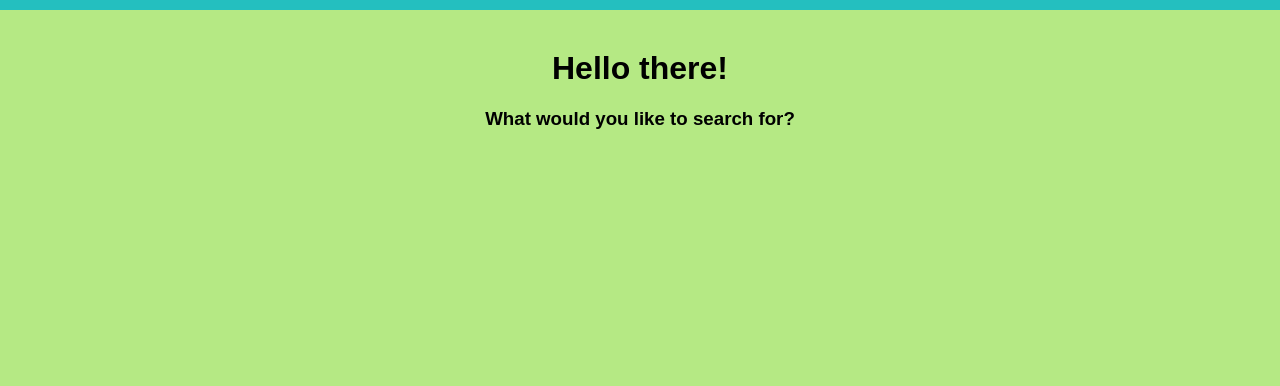
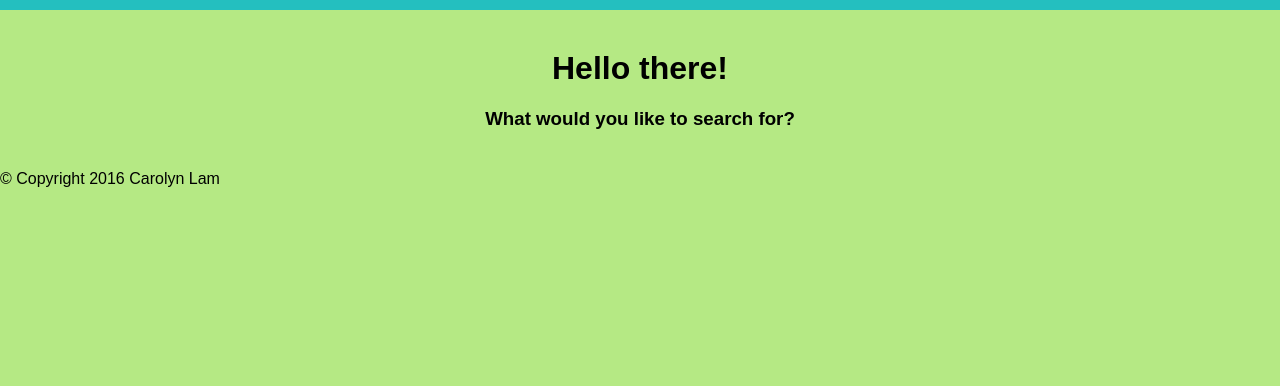
Before and after one commit to Pumala/python_wiki_app_redo, a Flask app: page / in a window 1280 px wide. Shown: the part 60-446 px from the top of the page. Run offline with Flask 2, Linux system fonts and the light colour scheme.

Commit message:
add some content to README.md

```diff
--- a/templates/homepage.html
+++ b/templates/homepage.html
@@ -44,5 +44,14 @@
         </div>
       {% endblock %}
     </div>
+
+    <footer>
+      <div class="footer-content">
+        <p>
+          © Copyright 2016 Carolyn Lam
+        </p>
+      </div>
+    </footer>
+
   </body>
 </html>
```
Also changed, not shown: README.md.
